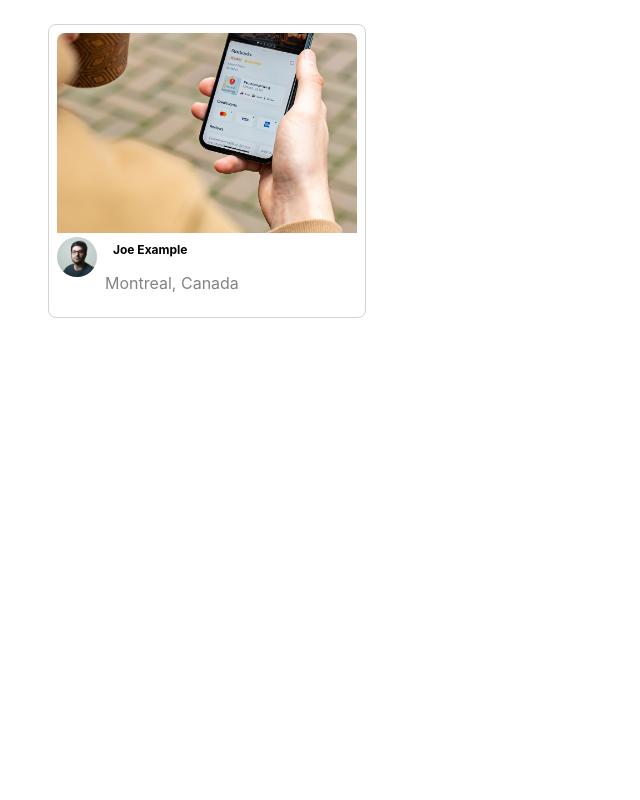
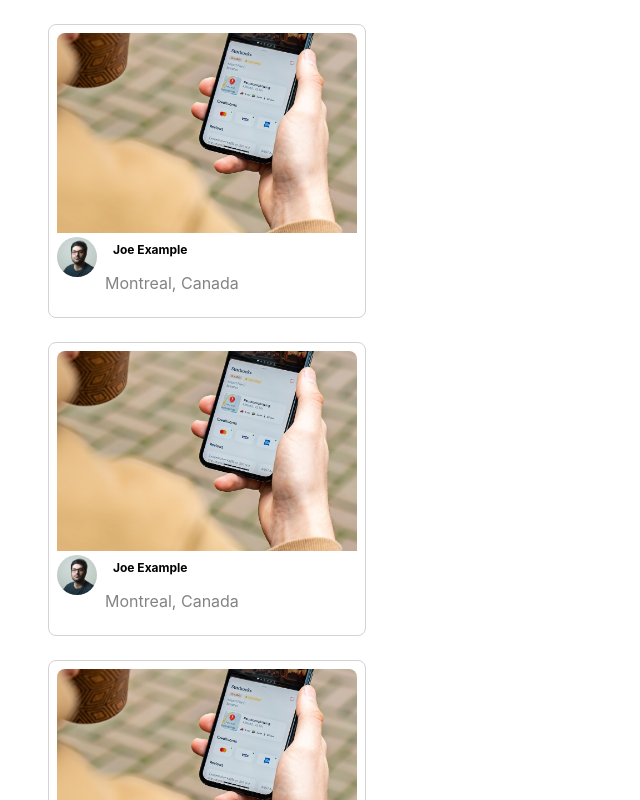
Before and after one commit to TrevorJohnSullivan/photoLabs, a React (Create React App) app in the folder frontend/: page / in a window 1280 px wide. Shown: the top 800 px of the page, without its empty margins (0-640 px from the left). Built offline with nearby package versions, Linux system fonts and the light colour scheme; the HTML template or start-up script is replaced by a standard one.

Commit message:
added an array to the app.jsx file allowing the photo to be rendered 3 times

```diff
--- a/frontend/src/App.jsx
+++ b/frontend/src/App.jsx
@@ -2,9 +2,6 @@
 
 import PhotoListItem from './components/PhotoListItem';
 import './App.scss';
-
-// Note: Rendering a single component to build components in isolation
-const App = () => {
 
 const sampleDataForPhotoListItem = {
   id: "1",
@@ -17,9 +14,18 @@
   profile: `${process.env.PUBLIC_URL}/profile-1.jpg`,
 };
 
+
+// Note: Rendering a single component to build components in isolation
+const App = () => {
+
+  const arr = [];
+  for (let i = 0; i < 3; i++) {
+    arr.push(<PhotoListItem sampleDataForPhotoListItem={ sampleDataForPhotoListItem}/>);
+  }
+
   return (
     <div className="App">
-      <PhotoListItem sampleDataForPhotoListItem={sampleDataForPhotoListItem}/>
+      {arr}
     </div>
   );
 };
```
Lines whose indentation alone changed are shown as unchanged.
